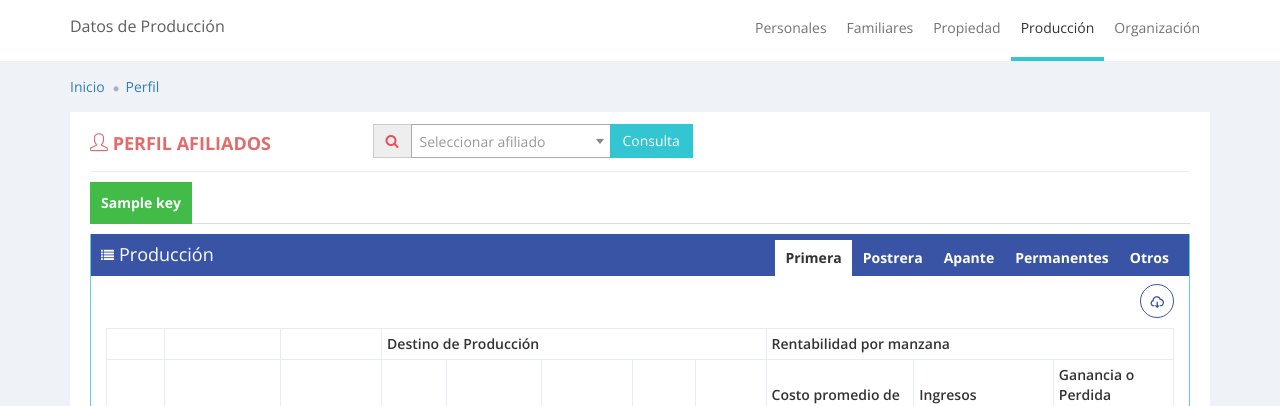
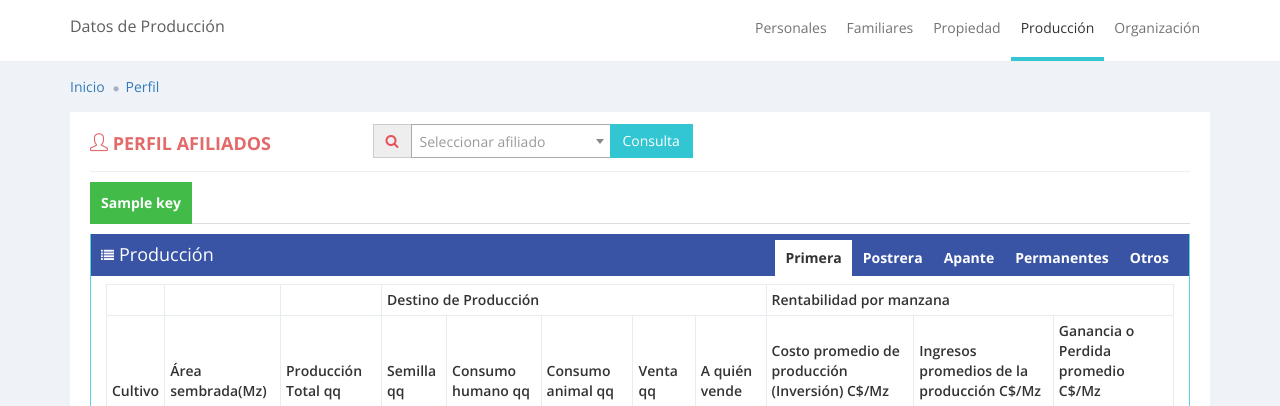
Before and after one commit to ErickMurillo/unag, a Django app: template templates/frontend/afiliados_produccion.html in a window 1280 px wide. Shown: the part 127-533 px from the top of the page. Run offline with Django 3.2, Linux system fonts and the light colour scheme; tables that the repository leaves empty hold one stand-in row (values such as "Sample post"); the template is opened without the code that fills it: values that come from a table or form of the project are taken from there, most other values are stand-ins (such as "Sample title", 1, 10 or a date in 2020); parts of the project's set-up code (start-up, migrations or seed data) failed here and were passed over; some libraries are stand-ins or nearby versions.

Commit message:
reparando conflictos

```diff
--- a/templates/frontend/afiliados_produccion.html
+++ b/templates/frontend/afiliados_produccion.html
@@ -132,13 +132,13 @@
 
 																			<div class="tab-content">
 																				<div role="tabpanel" class="tab-pane active table" id="primera-{{key}}">
-																					<div class="actions pull-right">
+																					<!--div class="actions pull-right">
 							                                                            <a class="btn btn-circle btn-icon-only btn-default btn-dow" href="" onclick="">
 							                                                                <i class="icon-cloud-download"></i>
 							                                                            </a>
 
 							                                                        </div>
-							                                                        <div class="clearfix"></div>
+							                                                        <div class="clearfix"></div>-->
 																					<div class="table-responsive">
 
 
@@ -187,13 +187,13 @@
 																					</div>
 																				</div>
 																				<div role="tabpanel" class="tab-pane" id="postrera-{{key}}">
-																					<div class="actions  pull-right">
+																					<!--<div class="actions  pull-right">
 							                                                            <a class="btn btn-circle btn-icon-only btn-default btn-dow" href="" onclick="">
 							                                                                <i class="icon-cloud-download"></i>
 							                                                            </a>
 
 							                                                        </div>
-							                                                        <div class="clearfix"></div>
+							                                                        <div class="clearfix"></div>-->
 																					<div class="table-responsive">
 																						<table class="table table-bordered table-striped table-condensed" cellspacing="0" width="100%">
 																							<thead>
@@ -240,13 +240,13 @@
 																					</div>
 																				</div>
 																				<div role="tabpanel" class="tab-pane" id="apante-{{key}}">
-																					<div class="actions  pull-right">
+																					<!--<div class="actions  pull-right">
 							                                                            <a class="btn btn-circle btn-icon-only btn-default btn-dow" href="" onclick="">
 							                                                                <i class="icon-cloud-download"></i>
 							                                                            </a>
 
 							                                                        </div>
-							                                                        <div class="clearfix"></div>
+							                                                        <div class="clearfix"></div>-->
 																					<div class="table-responsive">
 																						<table class="table table-bordered table-striped table-condensed" cellspacing="0" width="100%">
 																							<thead>
@@ -293,13 +293,13 @@
 																					</div>
 																				</div>
 																				<div role="tabpanel" class="tab-pane" id="permanentes-{{key}}">
-																					<div class="actions  pull-right">
+																					<!--<div class="actions  pull-right">
 							                                                            <a class="btn btn-circle btn-icon-only btn-default btn-dow" href="" onclick="">
 							                                                                <i class="icon-cloud-download"></i>
 							                                                            </a>
 
 							                                                        </div>
-							                                                        <div class="clearfix"></div>
+							                                                        <div class="clearfix"></div>-->
 																					<div class="table-responsive">
 																						<table class="table table-bordered table-striped table-condensed" cellspacing="0" width="100%">
 																							<thead>
@@ -346,13 +346,13 @@
 																					</div>
 																				</div>
 																				<div role="tabpanel" class="tab-pane" id="otros-{{key}}">
-																					<div class="actions  pull-right">
+																					<!--<div class="actions  pull-right">
 							                                                            <a class="btn btn-circle btn-icon-only btn-default btn-dow" href="" onclick="">
 							                                                                <i class="icon-cloud-download"></i>
 							                                                            </a>
 
 							                                                        </div>
-							                                                        <div class="clearfix"></div>
+							                                                        <div class="clearfix"></div>-->
 																					<div class="table-responsive">
 																						<table class="table table-bordered table-striped table-condensed flip-content" cellspacing="0" width="100%">
 																							<thead>
```
